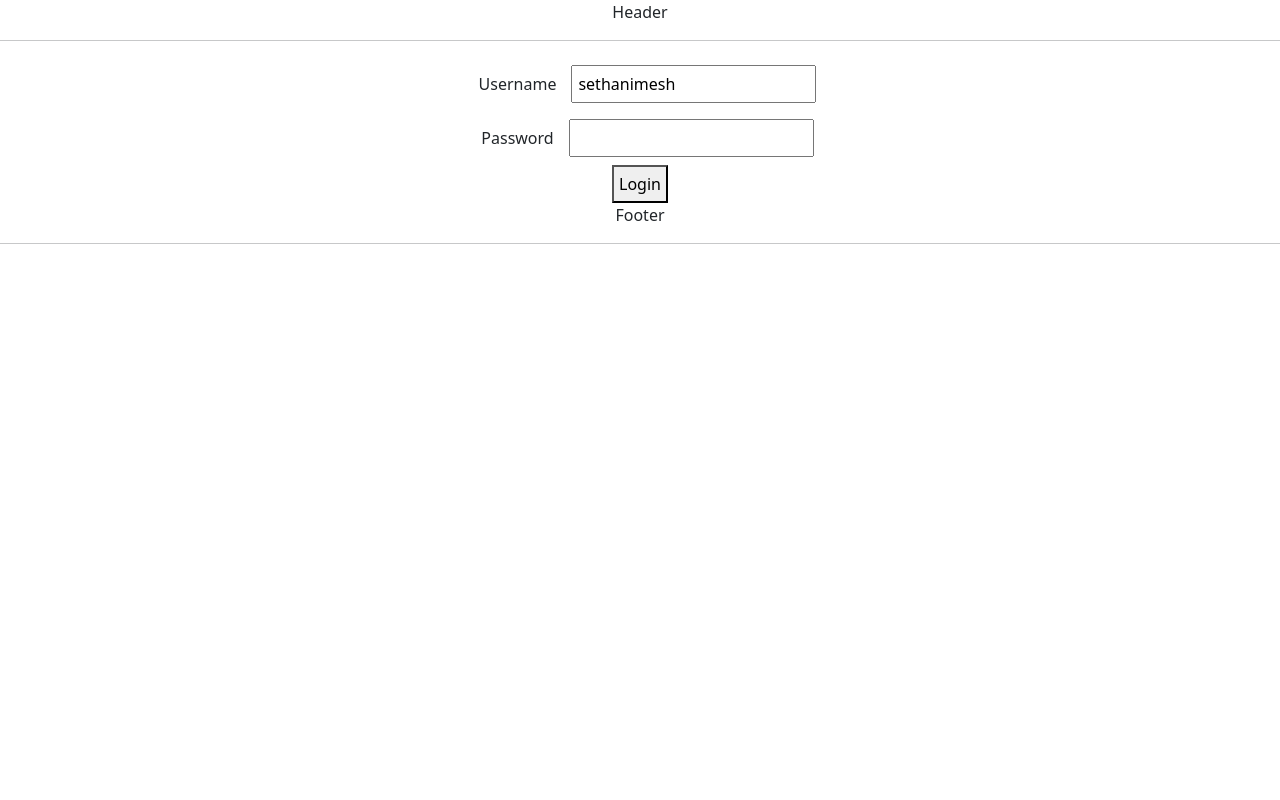
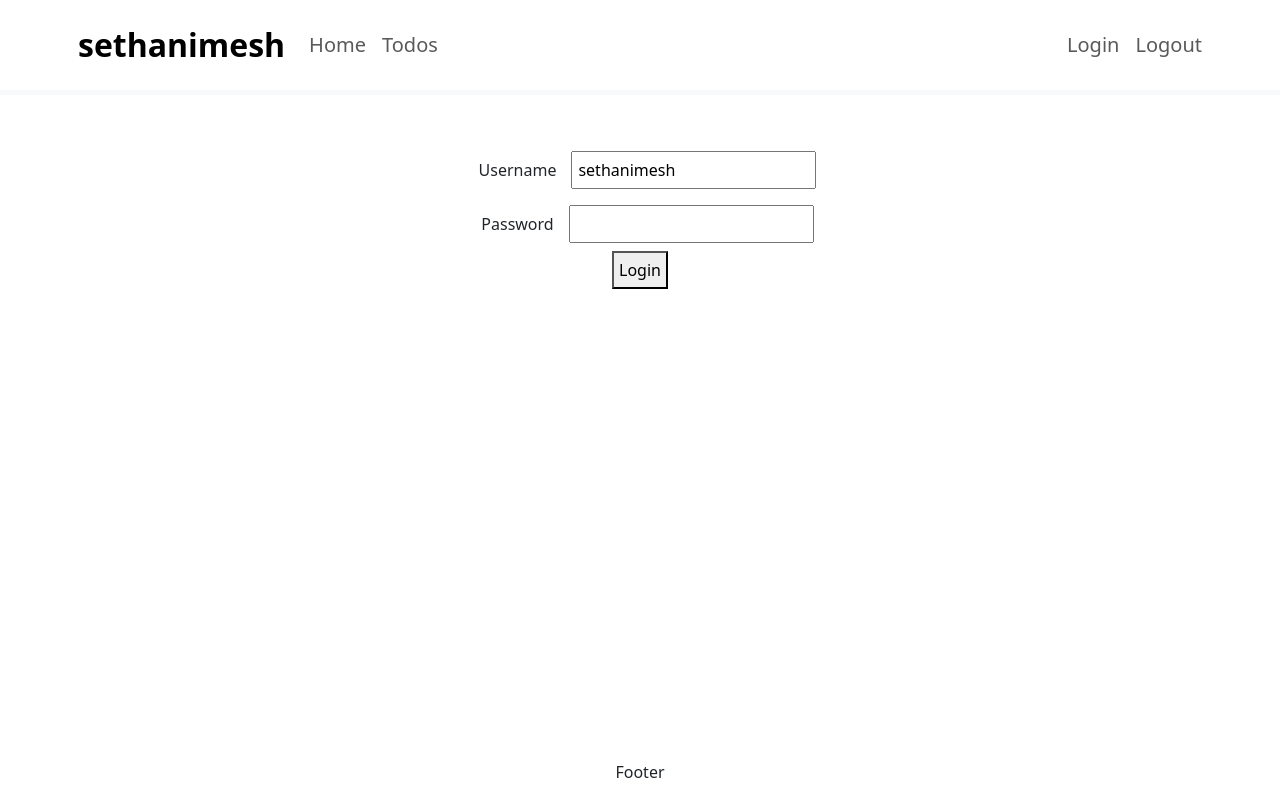
Before and after one commit to sethanimesh/Todos-App, a React (Create React App) app: page / in a window 1280 px wide. Built offline with nearby package versions, Linux system fonts and the light colour scheme.

Commit message:
styling header

```diff
--- a/src/components/todo/TodoApp.css
+++ b/src/components/todo/TodoApp.css
@@ -2,3 +2,10 @@
     margin: 10px;
     padding: 5px
 }
+
+footer{
+    bottom: 0;
+    position: absolute;
+    width: 100%;
+    height: 40px;
+}
--- a/src/components/todo/TodoApp.jsx
+++ b/src/components/todo/TodoApp.jsx
@@ -5,8 +5,8 @@
 export default function TodoApp(){
     return (
         <>
-            <HeaderComponent/>
             <BrowserRouter>
+                <HeaderComponent/>
                 <Routes>
                     <Route path="/" element={<LoginComponent/>}></Route>
                     <Route path="/login" element={<LoginComponent/>}></Route>
@@ -17,8 +17,8 @@
                     <Route path="*" element={<ErrorComponent/>}></Route>
 
                 </Routes>
+                <FooterComponent/>
             </BrowserRouter>
-            <FooterComponent/>
         </>
     )
 }
@@ -161,17 +161,36 @@
 
 function HeaderComponent(){
     return (
-        <div className='headerComponent'>
-            Header <hr/>
+        <header className="border-bottom border-light border-5 mb-5 p-2">
+        <div className="container">
+            <div className="row">
+                <nav className="navbar navbar-expand-lg">
+                    <a className="navbar-brand ms-2 fs-2 fw-bold text-black" href="www.google.com">sethanimesh</a>
+                    <div className="collapse navbar-collapse">
+                        <ul className="navbar-nav">
+                            <li className="nav-item fs-5"><Link className="nav-link" to="/welcome/sethanimesh">Home</Link></li>
+                            <li className="nav-item fs-5"><Link className="nav-link" to="/todos">Todos</Link></li>
+                        </ul>
+                    </div>
+                    <ul className="navbar-nav">
+                        <li className="nav-item fs-5"><Link className="nav-link" to="/login">Login</Link></li>
+                        <li className="nav-item fs-5"><Link className="nav-link" to="/logout">Logout</Link></li>
+                    </ul>
+                </nav>
+            </div>
         </div>
+    </header>
+
     )
 }
 
 function FooterComponent(){
     return (
-        <div className='footerComponent'>
-            Footer<hr/>
-        </div>
+        <footer className='footer'>
+            <div className='container'>
+                Footer
+            </div>
+        </footer>
     )
 }
 
```
